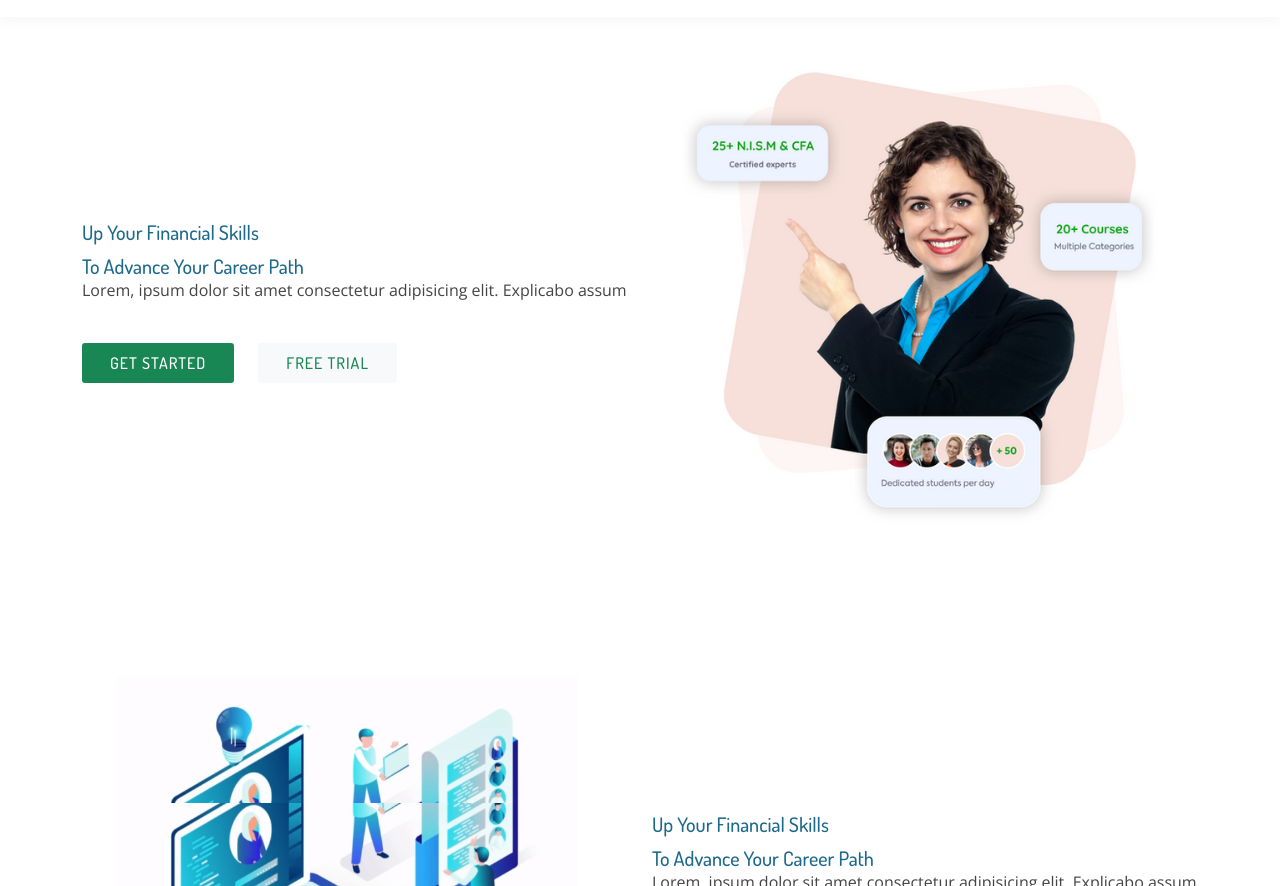
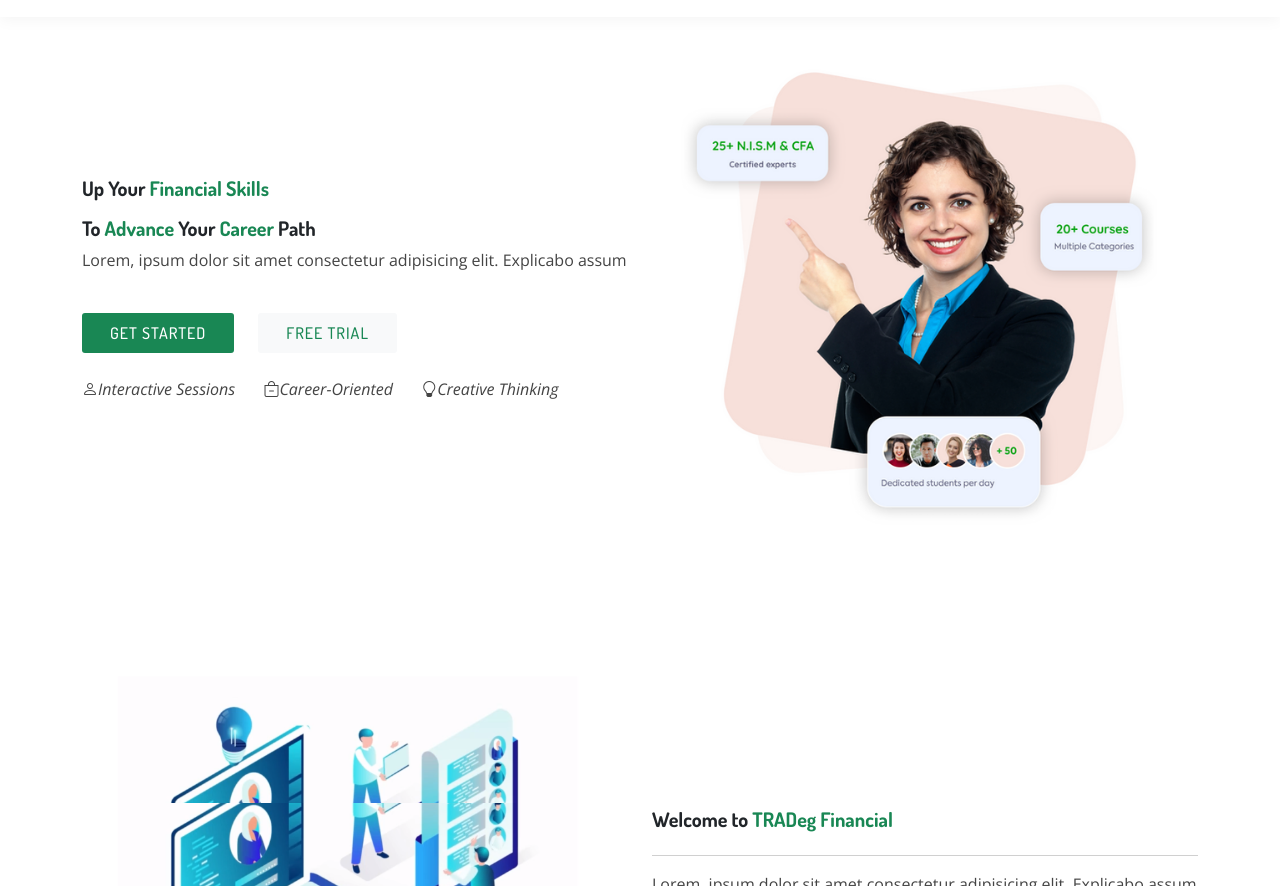
Before and after one commit to ShubhamJaiswal7/html-home-bootstrap, a plain HTML site: page index.html in a window 1280 px wide. Shown: the part 66-952 px from the top of the page. Drawn offline with nearby package versions, Linux system fonts and the light colour scheme.

Commit message:
commit by master

```diff
--- a/index.html
+++ b/index.html
@@ -56,12 +56,17 @@
     <div class="container">
       <div class="row">
         <div class="col-lg-6 pt-4 pt-lg-0 order-2 order-lg-1 d-flex flex-column justify-content-center">
+          <h2 class="my-2 "><b><span class="text-dark">Up Your</span> <span class="text-success">Financial Skills</span></b> </h2>
+          <h2 class="my-2 "><b><span class="text-dark">To</span> <span class="text-success">Advance </span> <span class="text-dark">Your</span> <span class="text-success">Career </span><span class="text-dark">Path</span></b> </h2>
 
-          <h2>Up Your Financial Skills </h2>
-        <h2>To Advance Your Career Path</h2>
         <p>Lorem, ipsum dolor sit amet consectetur adipisicing elit. Explicabo assum</p>
           <div><a href="#about" class="btn-get-started scrollto bg-success">Get Started</a><a href="#about" class=" bg-light text-success  mx-4 btn-get-started scrollto">Free Trial</a></div>
 
+        <div class="my-4">
+          <i class="bi bi-person">Interactive Sessions</i>
+          <i class="bi bi-bag-dash mx-4 ">Career-Oriented</i>
+          <i class="bi bi-lightbulb">Creative Thinking</i>
+        </div>
         </div>
         <div class="col-lg-6 order-1 order-lg-2 hero-img">
           <img src="assets/img/hero-img.png" class="img-fluid" alt="">
@@ -79,8 +84,8 @@
 
         </div>
         <div class="col-lg-6 order-1 order-lg-2 d-flex flex-column justify-content-center ">
-          <h2>Up Your Financial Skills </h2>
-          <h2>To Advance Your Career Path</h2>
+          <h2 class="my-2 "><b><span class="text-dark">Welcome to</span> <span class="text-success">TRADeg Financial</span></b> </h2>
+         <hr class="success">
           <p>Lorem, ipsum dolor sit amet consectetur adipisicing elit. Explicabo assum Lorem ipsum dolor sit, amet consectetur adipisicing elit. Pariatur dolorum quod, officia voluptatem accusamus illum itaque distinctio fugit nesciunt molestiae magnam est deserunt exercitationem. Commodi molestias magni error vero quaerat!</p>
             <div><a href="#about" class="btn-get-started scrollto bg-success">DISCOVER</a></div>
 
@@ -96,10 +101,10 @@
       <div class="row">
         <div class="col-lg-6 pt-4 pt-lg-0 order-2 order-lg-1 d-flex flex-column justify-content-center">
 
-          <h2>Up Your Financial Skills </h2>
-        <h2>To Advance Your Career Path</h2>
-        <p>Lorem ipsum dolor sit amet consectetur adipisicing elit. Nobis repellat quidem delectus necessitatibus rerum debitis fuga magni, modi iure sunt, ipsum nesciunt eum! Et consequatur provident quidem culpa? Cumque, officia!</p>
-          <div><a href="#about" class="btn-get-started scrollto bg-success">DISCOVER</a></div>
+          <h2 class="my-2 "><b><span class="text-dark">Learn Investment & Trading with</span> <span class="text-success">Industry Experts</span></b> </h2>
+          <hr class="success">
+           <p>Lorem, ipsum dolor sit amet consectetur adipisicing elit. Explicabo assum Lorem ipsum dolor sit, amet consectetur adipisicing elit. Pariatur dolorum quod, officia voluptatem accusamus illum itaque distinctio fugit nesciunt molestiae magnam est deserunt exercitationem. Commodi molestias magni error vero quaerat!</p>
+             <div><a href="#about" class="btn-get-started scrollto bg-success">DISCOVER</a></div>
 
         </div>
         <div class="col-lg-6 order-1 order-lg-2 hero-img">
```
Also changed, not shown: assets/img/line.png (added).
